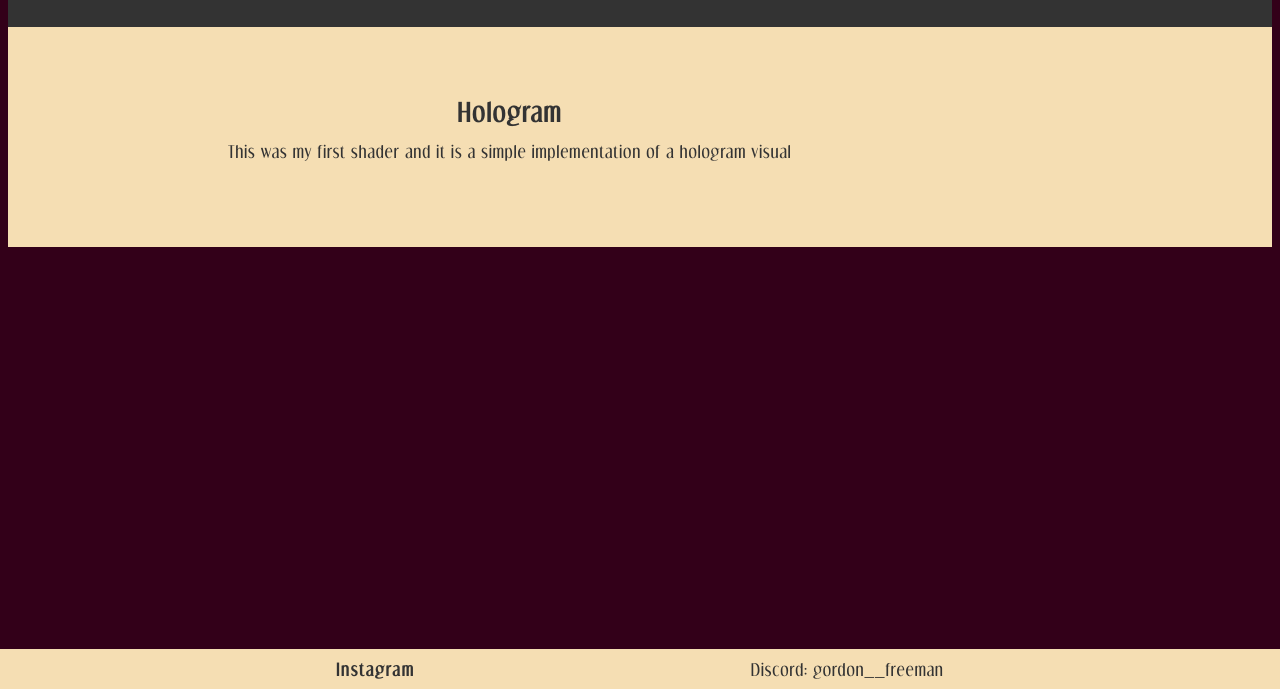
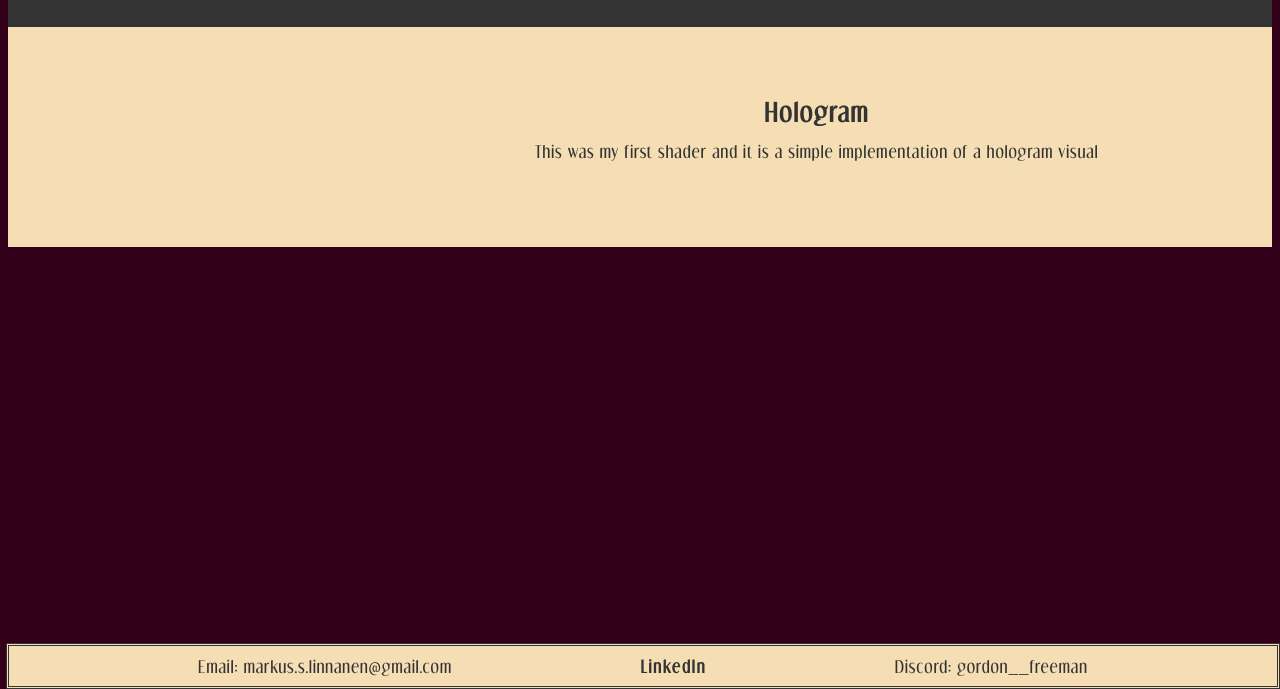
Before and after one commit to Count-X/count-x.github.io, a plain HTML site: page shaders.html in a window 1280 px wide. Shown: the part 111-800 px from the top of the page. Drawn offline with Linux system fonts and the light colour scheme.

Commit message:
Added some general improvements

```diff
--- a/css/shaders.css
+++ b/css/shaders.css
@@ -1,3 +1,4 @@
 .section0, .section1{
 	flex-direction: row;
+	justify-content: space-evenly;
 }
--- a/css/shared.css
+++ b/css/shared.css
@@ -56,6 +56,10 @@ font-weight: bold;
 	padding:10px;
 }
 
+.section0, .section1 h2{
+	font-size: medium;
+}
+
 .section1 a{
 	margin:10px;
 	color: wheat;
@@ -77,13 +81,14 @@ font-weight: bold;
 	flex-direction: row;
 	justify-content:space-evenly;
 	position: fixed;
-	left: 0;
+	left: 0.5%;
 	bottom: 0;
 	height: 5%;
-	width: 100%;
+	width: 99%;
 	background-color: wheat;
 	color: #333;
 	align-items:center;
+	border: 3px double #333;
 }
 .footer a{
 	text-decoration: none;
--- a/shaders.html
+++ b/shaders.html
@@ -41,9 +41,9 @@
 		</div>
 	</div>
 
-<footer class="footer">
-	<a href="https://www.instagram.com/markusl1nn/">Instagram</a>
-	<p>Discord: gordon__freeman</p>
-</footer>
-
+	<footer class="footer">
+		<p>Email: markus.s.linnanen@gmail.com</p>
+		<a href="https://www.linkedin.com/in/markus-linnanen/">LinkedIn</a>
+		<p>Discord: gordon__freeman</p>
+	</footer>
 </body>
```
Also changed, not shown: blog.html (+2 -1 lines), games.html (+5 -4 lines), index.html (+1 -1 lines), projects.html (+2 -2 lines).
